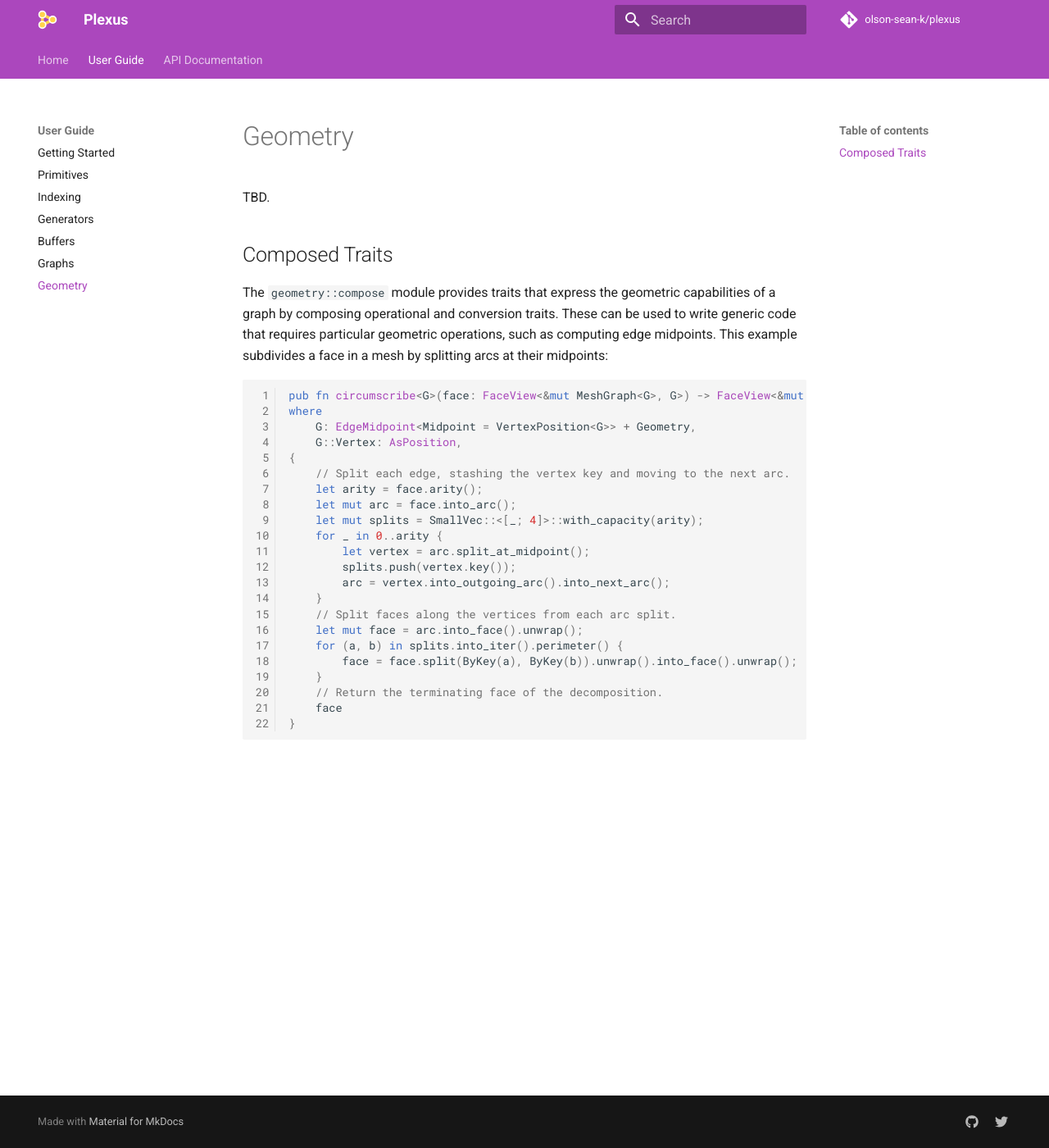
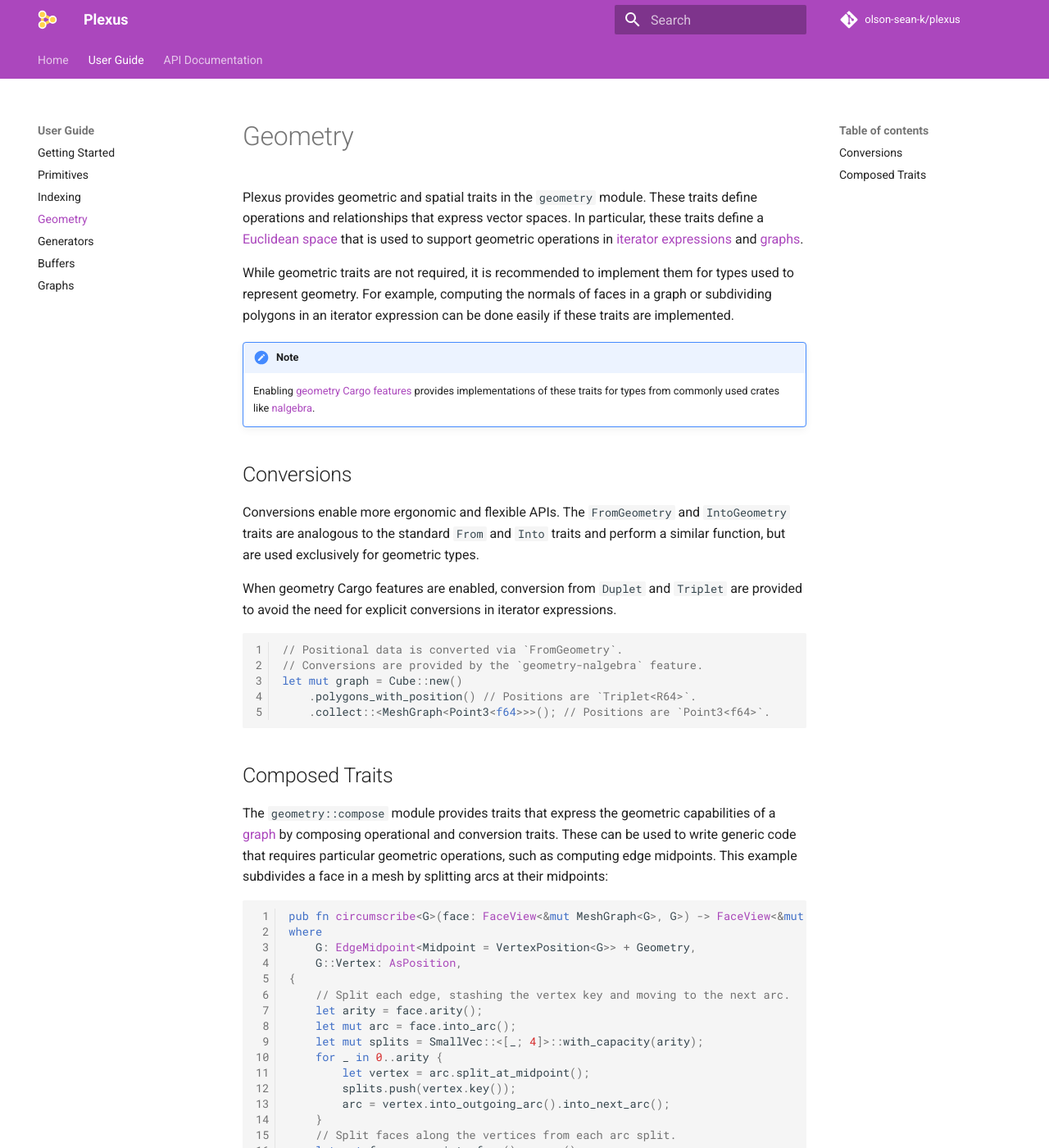
Before and after one commit to olson-sean-k/plexus-web, an MkDocs documentation site: the page built from src/user-guide/geometry.md, in a window 1280 px wide and 1400 px high. Shown: the whole window at 82% size. Built offline with MkDocs 1.6.1 and Material for MkDocs 9.7.7, drawn with Linux system fonts in a browser that asks for light colours; comment, search, counter and statistics services are not loaded.

Commit message:
Expand geometry documentation.

````diff
--- a/mkdocs.yml
+++ b/mkdocs.yml
@@ -15,10 +15,10 @@ nav:
     - Getting Started: user-guide/getting-started.md
     - Primitives: user-guide/primitives.md
     - Indexing: user-guide/indexing.md
+    - Geometry: user-guide/geometry.md
     - Generators: user-guide/generators.md
     - Buffers: user-guide/buffers.md
     - Graphs: user-guide/graphs.md
-    - Geometry: user-guide/geometry.md
   - API Documentation:
     - plexus: rustdoc/plexus/index.html
 
--- a/src/user-guide/geometry.md
+++ b/src/user-guide/geometry.md
@@ -1,12 +1,44 @@
-TBD.
+Plexus provides geometric and spatial traits in the `geometry` module. These
+traits define operations and relationships that express vector spaces. In
+particular, these traits define a [Euclidean
+space](https://en.wikipedia.org/wiki/euclidean_space) that is used to support
+geometric operations in [iterator expressions](../generators) and
+[graphs](../graphs).
+
+While geometric traits are not required, it is recommended to implement them for
+types used to represent geometry. For example, computing the normals of faces in
+a graph or subdividing polygons in an iterator expression can be done easily if
+these traits are implemented.
+
+!!! note
+    Enabling [geometry Cargo features](../getting-started/#cargo-features)
+    provides implementations of these traits for types from commonly used crates
+    like [nalgebra](https://crates.io/crates/nalgebra).
+
+## Conversions
+
+Conversions enable more ergonomic and flexible APIs. The `FromGeometry` and
+`IntoGeometry` traits are analogous to the standard `From` and `Into` traits and
+perform a similar function, but are used exclusively for geometric types.
+
+When geometry Cargo features are enabled, conversion from `Duplet` and `Triplet`
+are provided to avoid the need for explicit conversions in iterator expressions.
+
+```rust
+// Positional data is converted via `FromGeometry`.
+// Conversions are provided by the `geometry-nalgebra` feature.
+let mut graph = Cube::new()
+    .polygons_with_position() // Positions are `Triplet<R64>`.
+    .collect::<MeshGraph<Point3<f64>>>(); // Positions are `Point3<f64>`.
+```
 
 ## Composed Traits
 
 The `geometry::compose` module provides traits that express the geometric
-capabilities of a graph by composing operational and conversion traits. These
-can be used to write generic code that requires particular geometric operations,
-such as computing edge midpoints. This example subdivides a face in a mesh by
-splitting arcs at their midpoints:
+capabilities of a [graph](../graphs) by composing operational and conversion
+traits. These can be used to write generic code that requires particular
+geometric operations, such as computing edge midpoints. This example subdivides
+a face in a mesh by splitting arcs at their midpoints:
 
 ```rust
 pub fn circumscribe<G>(face: FaceView<&mut MeshGraph<G>, G>) -> FaceView<&mut MeshGraph<G>, G>
````
Also changed, not shown: src/user-guide/graphs.md (+2 -2 lines).
